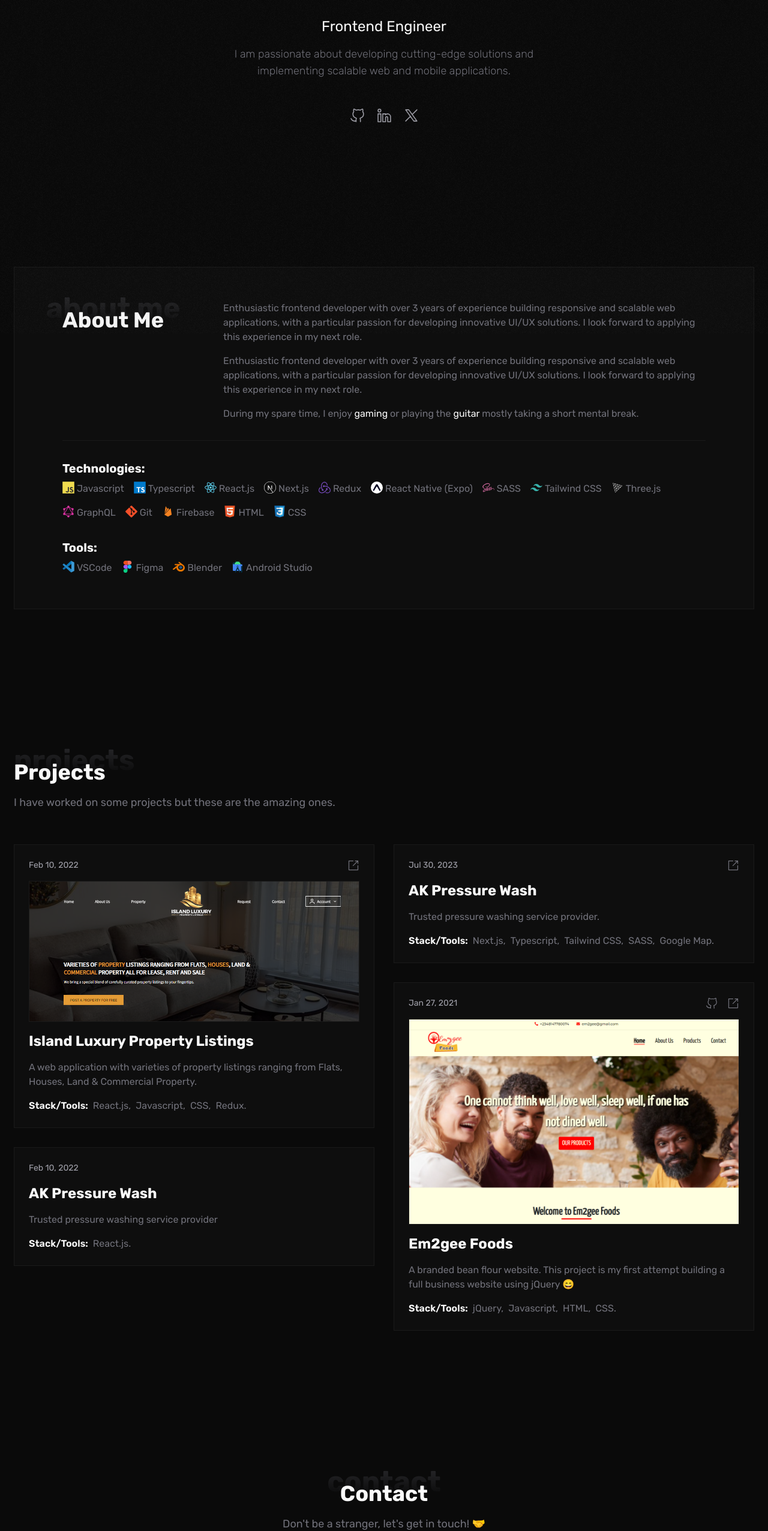
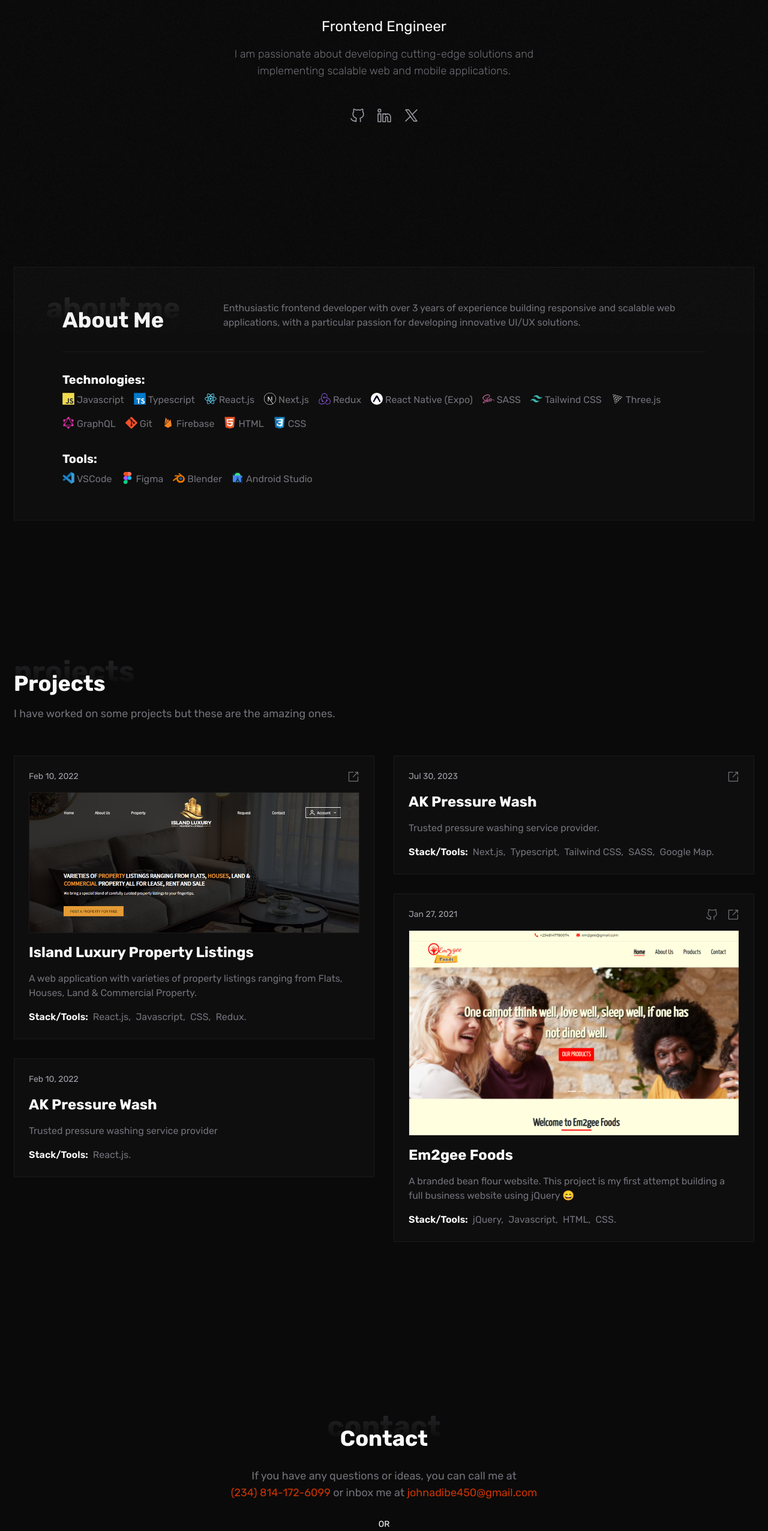
Before and after one commit to abed-obaah/abed-portfolio, a React (Vite) app: page / in a window 1280 px wide. Shown: the part 244-2797 px from the top of the page at 60% size. Built offline with nearby package versions, Linux system fonts and the light colour scheme.

Commit message:
contact section

```diff
--- a/index.html
+++ b/index.html
@@ -4,7 +4,7 @@
     <meta charset="UTF-8" />
     <link rel="icon" type="image/svg+xml" href="/logo.svg" />
     <meta name="viewport" content="width=device-width, initial-scale=1.0" />
-    <title>John Adibe E.</title>
+    <title>John Adibe | Personal Website</title>
   </head>
   <body>
     <div id="root"></div>
--- a/src/assets/icons/index.ts
+++ b/src/assets/icons/index.ts
@@ -21,6 +21,8 @@ import ThreeJSIcon from "./three-js.svg?react";
 import AndroidStudioIcon from "./android-studio.svg?react";
 import FirebaseIcon from "./firebase.svg?react";
 import ExpoIcon from "./expo.svg?react";
+import CalendarIcon from "./calendar.svg?react";
+import TelephoneIcon from "./telephone.svg?react";
 
 export {
   FileLinkIcon,
@@ -46,4 +48,6 @@ export {
   AndroidStudioIcon,
   FirebaseIcon,
   ExpoIcon,
+  CalendarIcon,
+  TelephoneIcon,
 };
--- a/src/assets/styles/index.scss
+++ b/src/assets/styles/index.scss
@@ -34,7 +34,7 @@
 ::-webkit-scrollbar-track {
   background-image: url(../noise.png);
   background-repeat: repeat;
-  background-size: 257px auto;
+  background-size: 250px 250px;
 }
 
 ::-webkit-scrollbar-thumb {
@@ -54,7 +54,7 @@ body {
     inset: 0;
     background-image: url(../noise.png);
     background-repeat: repeat;
-    background-size: 257px auto;
+    background-size: 250px 250px;
     opacity: 0.5;
     pointer-events: none;
     z-index: 999999;
--- a/src/components/button.tsx
+++ b/src/components/button.tsx
@@ -1,7 +1,7 @@
 import classNames from "classnames";
-import { FileLinkIcon } from "@/assets/icons";
+import { CalendarIcon, FileLinkIcon } from "@/assets/icons";
 
-type Icons = "file-link";
+type Icons = "file-link" | "calendar";
 
 interface IButton {
   text?: string;
@@ -16,8 +16,12 @@ interface IButton {
   fullWidth?: boolean;
 }
 
-const ICONS_MAPPER: Record<Icons, React.ReactNode> = {
-  "file-link": <FileLinkIcon width={20} height={20} />,
+const ICONS_MAPPER: Record<
+  Icons,
+  React.FunctionComponent<React.SVGProps<SVGSVGElement>>
+> = {
+  "file-link": FileLinkIcon,
+  calendar: CalendarIcon,
 };
 
 const CustomButton: React.FC<IButton> = ({
@@ -43,11 +47,13 @@ const CustomButton: React.FC<IButton> = ({
     }
   );
 
+  const IconNode = ICONS_MAPPER[icon];
+
   if (href) {
     return (
       <a href={href} className={btnClassnames} target="_blank">
         {text}
-        {icon ? ICONS_MAPPER[icon] : null}
+        {icon ? <IconNode width={20} height={20} /> : null}
       </a>
     );
   }
@@ -60,7 +66,7 @@ const CustomButton: React.FC<IButton> = ({
       disabled={disabled || isLoading}
     >
       {text}
-      {icon ? ICONS_MAPPER[icon] : null}
+      {icon ? <IconNode width={20} height={20} /> : null}
     </button>
   );
 };
--- /dev/null
+++ b/src/components/link.tsx
@@ -0,0 +1,34 @@
+// import { LinkSquareIcon, TelephoneIcon } from "@/assets/icons";
+
+type Icons = "telephone" | "link-square";
+
+interface CustomLinkProps {
+  text: string;
+  href: string;
+  icon?: Icons;
+}
+
+// const ICONS_MAPPER: Record<
+//   Icons,
+//   React.FunctionComponent<React.SVGProps<SVGSVGElement>>
+// > = {
+//   "link-square": LinkSquareIcon,
+//   telephone: TelephoneIcon,
+// };
+
+const CustomLink: React.FC<CustomLinkProps> = ({
+  text,
+  href,
+  // icon = "link-square",
+}) => {
+  // const IconComponent = ICONS_MAPPER[icon];
+
+  return (
+    <a href={href} className="text-orange-strong hover:underline">
+      <span className="whitespace-nowrap">{text}</span>
+      {/* <IconComponent className="inline" width={18} height={18} /> */}
+    </a>
+  );
+};
+
+export default CustomLink;
--- a/src/components/project.tsx
+++ b/src/components/project.tsx
@@ -7,21 +7,21 @@ const ProjectCard = ({ project }) => {
         <span className="text-zinc-400 text-sm">{project.date}</span>
         <div className="flex gap-4 items-center">
           {project.code ? (
-            <a href={project.code} target="_blank">
-              <GithubIcon
-                className="text-zinc-500 cursor-pointer"
-                width={20}
-                height={20}
-              />
+            <a
+              href={project.code}
+              className="text-zinc-500 transition duration-300 hover:text-orange-strong"
+              target="_blank"
+            >
+              <GithubIcon width={20} height={20} />
             </a>
           ) : null}
           {project.live ? (
-            <a href={project.live} target="_blank">
-              <LinkSquareIcon
-                className="text-zinc-500 cursor-pointer"
-                width={20}
-                height={20}
-              />
+            <a
+              href={project.live}
+              className="text-zinc-500 transition duration-300 hover:text-orange-strong"
+              target="_blank"
+            >
+              <LinkSquareIcon width={20} height={20} />
             </a>
           ) : null}
         </div>
--- a/src/components/title.tsx
+++ b/src/components/title.tsx
@@ -3,9 +3,11 @@ import classNames from "classnames";
 const Title = ({
   title,
   align = "left",
+  ignore,
 }: {
   title: string;
   align?: "left" | "center";
+  ignore?: boolean;
 }) => {
   const content = title.toLowerCase();
 
@@ -15,7 +17,10 @@ const Title = ({
       <span
         className={classNames(
           "absolute text-4xl sm:text-5xl font-bold left-0 -top-4 sm:-top-6 bg-clip-text text-transparent bg-gradient-to-b from-zinc-800 -z-10",
-          { "md:left-1/2 md:-translate-x-1/2": align === "center" }
+          {
+            "md:left-1/2 md:-translate-x-1/2": align === "center",
+            "!left-1/2 !-translate-x-1/2": ignore,
+          }
         )}
       >
         {content}
--- a/src/pages/index.tsx
+++ b/src/pages/index.tsx
@@ -1,6 +1,8 @@
 import Title from "@/components/title";
 import { PROJECTS, SOCIAL_LINKS, TECH_STACKS_TOOLS } from "./constant";
 import ProjectCard from "../components/project";
+import CustomButton from "@/components/button";
+import CustomLink from "@/components/link";
 
 const Home = () => {
   return (
@@ -22,7 +24,7 @@ const Home = () => {
               <a
                 href={item.link}
                 key={idx}
-                className="text-zinc-400"
+                className="text-zinc-400 transition duration-300 hover:text-orange-strong"
                 target="_blank"
               >
                 <item.icon width={25} height={25} />
@@ -42,20 +44,7 @@ const Home = () => {
               <p>
                 Enthusiastic frontend developer with over 3 years of experience
                 building responsive and scalable web applications, with a
-                particular passion for developing innovative UI/UX solutions. I
-                look forward to applying this experience in my next role.
-              </p>
-              <p>
-                Enthusiastic frontend developer with over 3 years of experience
-                building responsive and scalable web applications, with a
-                particular passion for developing innovative UI/UX solutions. I
-                look forward to applying this experience in my next role.
-              </p>
-              <p>
-                During my spare time, I enjoy{" "}
-                <span className="text-zinc-50">gaming</span> or playing the{" "}
-                <span className="text-zinc-50">guitar</span> mostly taking a
-                short mental break.
+                particular passion for developing innovative UI/UX solutions.
               </p>
             </div>
           </div>
@@ -104,11 +93,25 @@ const Home = () => {
         </div>
       </section>
       <section id="contact" className="container pt-10 pb-20 md:pt-20 md:pb-40">
-        <div className="md:text-center">
-          <Title title="Contact" align="center" />
-          <p className="text-zinc-500 text-lg mt-4">
-            Don't be a stranger, let's get in touch! 🤝
+        <div className="flex flex-col gap-7 items-center text-center mt-14">
+          <Title title="Contact" align="center" ignore />
+          <p className="text-zinc-500 text-base sm:text-lg max-w-xl">
+            If you have any questions or ideas, you can call me at{" "}
+            <CustomLink text="(234) 814-172-6099" href="tel:2348141726099" /> or
+            inbox me at{" "}
+            <CustomLink
+              text="johnadibe450@gmail.com"
+              href="mailto:johnadibe450@gmail.com"
+            />
           </p>
+          <p>OR</p>
+          <div className="flex text-center items-center">
+            <CustomButton
+              text="Meeting with John"
+              href="https://calendly.com/john-adibe"
+              icon="calendar"
+            />
+          </div>
         </div>
       </section>
     </>
```
Also changed, not shown: src/assets/icons/calendar.svg (added), src/assets/icons/telephone.svg (added).
